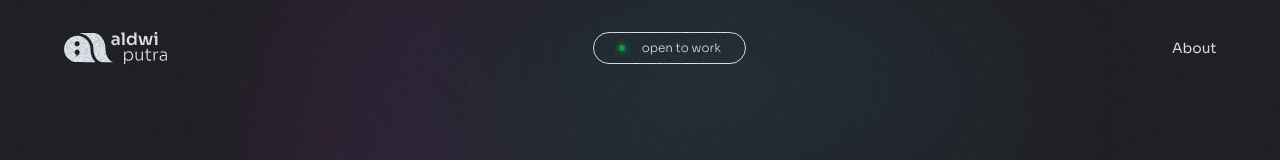
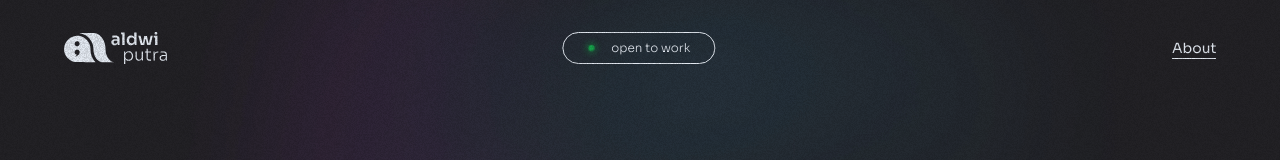
Before and after one commit to aldwiputra/aldwiputra-portfolio, a SvelteKit app: page / in a window 1280 px wide. Shown: the top 160 px of the page. Built offline with nearby package versions, Linux system fonts and the light colour scheme.

Commit message:
add underline to navigation links

```diff
--- a/src/components/Navbar.svelte
+++ b/src/components/Navbar.svelte
@@ -55,9 +55,26 @@
 		height: 100%;
 	}
 
+	li {
+		position: relative;
+	}
+
+	li::after {
+		content: '';
+		position: absolute;
+		bottom: 0;
+		left: 0;
+		right: 0;
+		height: 1px;
+		z-index: 1;
+		width: 100%;
+		background-color: rgba(var(--rgb-off-white));
+	}
+
 	.open-to-work-container {
 		padding: 0.375rem 1.5rem;
 		display: none;
+		transform: translateX(-20%);
 		border-radius: 1.5rem;
 		border: 1px solid rgba(var(--rgb-off-white));
 	}
```
